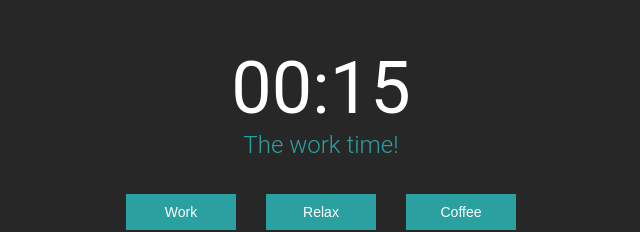
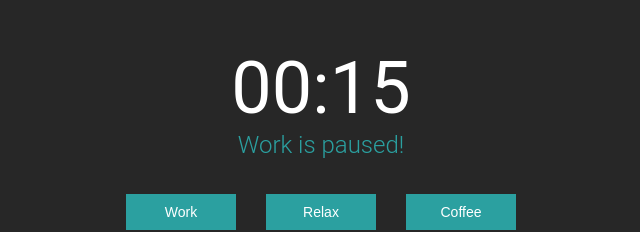
Before and after one commit to aolshevsky/react-pomodoro, a React (Create React App) app: page / in a window 1280 px wide. Shown: the part 213-445 px from the top of the page, without its empty margins (319-959 px from the left). Built offline with nearby package versions, Linux system fonts and the light colour scheme.

Commit message:
Fixed pomodoro title

```diff
--- a/src/components/Pomodoro/index.jsx
+++ b/src/components/Pomodoro/index.jsx
@@ -2,8 +2,8 @@ import React, { Component } from "react";
 
 class Pomodoro extends Component {
   state = {
-    time: 0,
-    timeType: 0,
+    time: 15,
+    timeType: 15,
     play: false
   };
 
@@ -84,6 +84,12 @@ class Pomodoro extends Component {
     });
   }
 
+  getTitle = () => {
+    let timeType = this.formatType(this.state.timeType);
+    if (this.state.play === true) return "It's time to " + timeType + " !";
+    return timeType.charAt(0).toUpperCase() + timeType.slice(1) + " is paused!";
+  };
+
   handlePlay = () => {
     this.play();
   };
@@ -109,9 +115,7 @@ class Pomodoro extends Component {
       <div className="pomodoro">
         <div className="container display">
           <span className="time">{this.formatTime(this.state.time)}</span>
-          <span className="timeType">
-            The {this.formatType(this.state.timeType)} time!
-          </span>
+          <span className="timeType">{this.getTitle()}</span>
         </div>
 
         <div className="container display">
```
Also changed, not shown: src/img/coffe.png (added), src/img/work.png (added).
